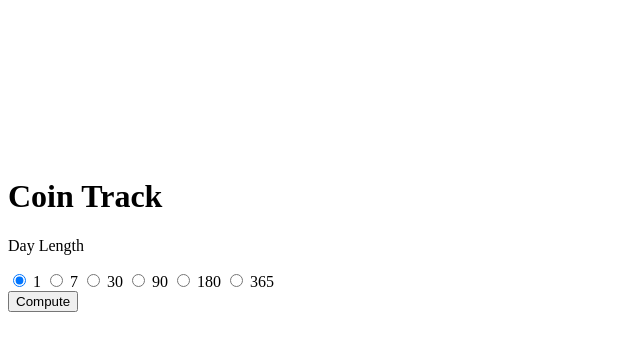
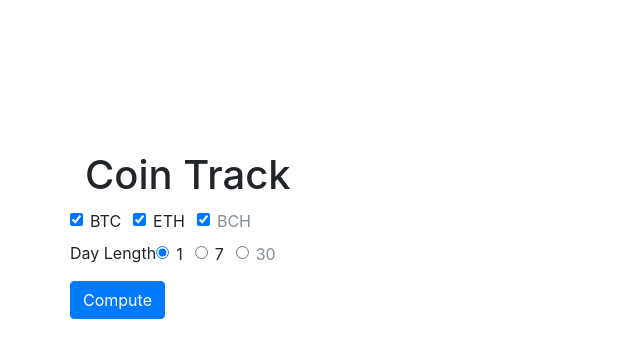
Before and after one commit to robs898/cointrack2, a plain HTML site: page index.html in a window 1280 px wide. Shown: the part 5-362 px from the top of the page, without its empty margins (0-640 px from the left). Drawn offline with nearby package versions, Linux system fonts and the light colour scheme.

Commit message:
added bootstrap and coin buttons

```diff
--- a/index.html
+++ b/index.html
@@ -3,41 +3,56 @@
 
   <head>
     <title>Line Chart</title>
+    <link rel="stylesheet" href="https://maxcdn.bootstrapcdn.com/bootstrap/4.0.0-beta.2/css/bootstrap.min.css" integrity="sha384-PsH8R72JQ3SOdhVi3uxftmaW6Vc51MKb0q5P2rRUpPvrszuE4W1povHYgTpBfshb" crossorigin="anonymous">
     <script src="https://cdnjs.cloudflare.com/ajax/libs/moment.js/2.19.2/moment.min.js"></script>
     <script src="https://cdnjs.cloudflare.com/ajax/libs/Chart.js/2.7.1/Chart.min.js"></script>
   </head>
 
   <body>
     <div class="container">
-      <div id="graphCanvas">
-        <canvas id="canvas"></canvas>
-      </div>
+        <div id="graphCanvas">
+          <canvas id="canvas"></canvas>
+        </div>
       <h1>Coin Track</h1>
       <div class="row">
-        <p>Day Length</p>
-        <div class="btn-group" data-toggle="buttons">
-          <label class="btn btn-primary active">
-            <input type="radio" name="dayLength" id="1" autocomplete="off" checked> 1
+        <div class="form-check form-check-inline">
+          <label class="form-check-label">
+            <input class="form-check-input" type="checkbox" id="BTC" checked> BTC
           </label>
-          <label class="btn btn-primary">
-            <input type="radio" name="dayLength" id="7" autocomplete="off"> 7
+        </div>
+        <div class="form-check form-check-inline">
+          <label class="form-check-label">
+            <input class="form-check-input" type="checkbox" id="ETH" checked> ETH
           </label>
-          <label class="btn btn-primary">
-            <input type="radio" name="dayLength" id="30" autocomplete="off"> 30
-          </label>
-          <label class="btn btn-primary">
-            <input type="radio" name="dayLength" id="90" autocomplete="off"> 90
-          </label>
-          <label class="btn btn-primary">
-            <input type="radio" name="dayLength" id="180" autocomplete="off"> 180
-          </label>
-          <label class="btn btn-primary">
-            <input type="radio" name="dayLength" id="365" autocomplete="off"> 365
+        </div>
+        <div class="form-check form-check-inline disabled">
+          <label class="form-check-label">
+            <input class="form-check-input" type="checkbox" id="BCH" checked> BCH
           </label>
         </div>
       </div>
+      <div class="row">
+        <p>Day Length</p>
+        <div class="form-check form-check-inline">
+          <label class="form-check-label">
+            <input class="form-check-input" type="radio" name="dayLength" id="1" checked> 1
+          </label>
+        </div>
+        <div class="form-check form-check-inline">
+          <label class="form-check-label">
+            <input class="form-check-input" type="radio" name="dayLength" id="7"> 7
+          </label>
+        </div>
+        <div class="form-check form-check-inline disabled">
+          <label class="form-check-label">
+            <input class="form-check-input" type="radio" name="dayLength" id="30"> 30
+          </label>
+        </div>
+      </div>
+      <div class="row">
+        <button type="button" class="btn btn-primary" onclick="main()">Compute</button>
+      </div>
     </div>
-    <button type="button" class="btn btn-primary" onclick="main()">Compute</button>
     <script>
     function main() {
       var days = document.querySelector('input[name="dayLength"]:checked').id;
```
